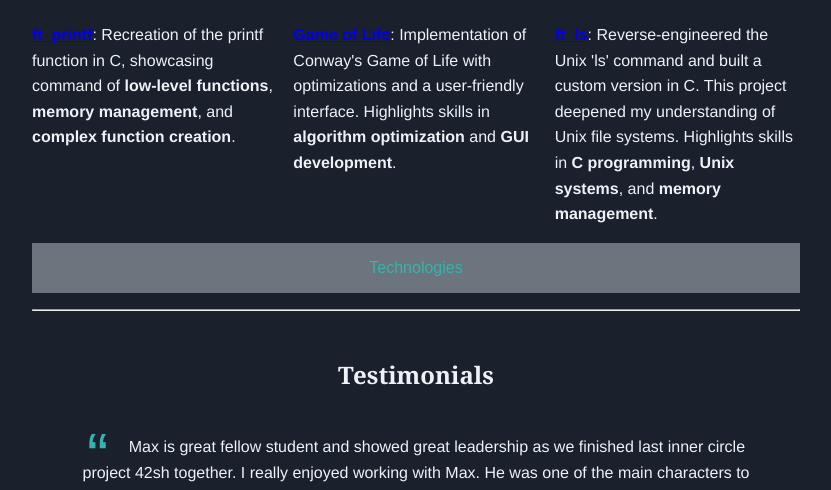
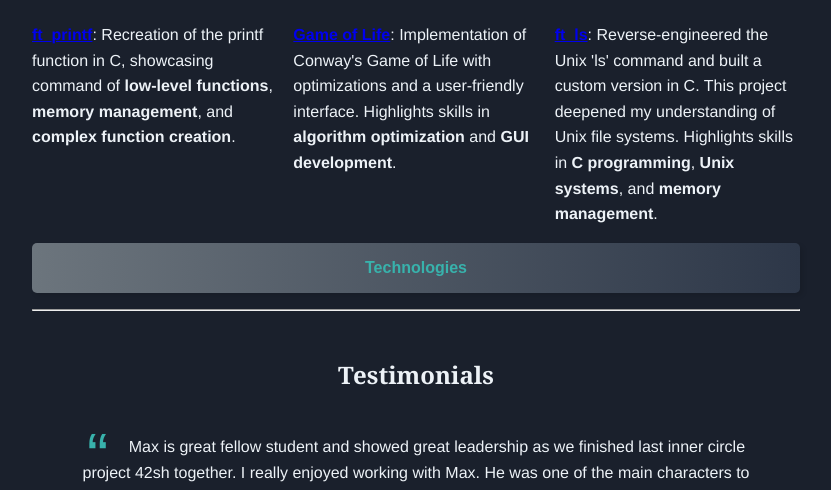
Before and after one commit to maxrantil/maxrantil.github.io, a PHP site: page / in a window 1280 px wide. Shown: the part 1973-2463 px from the top of the page, without its empty margins (224-1055 px from the left). Run offline with PHP 8.4, Linux system fonts and the light colour scheme; grey boxes are pictures that could not be loaded.

Commit message:
added cooler buttons for collapse

```diff
--- a/index.html
+++ b/index.html
@@ -179,7 +179,7 @@
 
         </div>
         <button type="button" class="collapsible">Technologies</button>
-        <div class="content">
+        <div class="collapsible-content content">
           <h3>Programming Languages:</h3>
           <p>
             <a href="https://en.wikipedia.org/wiki/C_(programming_language)" class="link-external"
@@ -451,8 +451,7 @@
           </p>
 
           <button type="button" class="collapsible" aria-expanded="false">Soft Skills</button>
-          <div class="content">
-            <h2 aria-labelledby="soft-skills-content">Soft Skills</h2>
+          <div class="collapsible-content content">
             <ul>
               <li>
                 <strong>Endurance and Resilience</strong>:
--- a/styles.css
+++ b/styles.css
@@ -1,20 +1,15 @@
 :root {
-  --color-bg-variant: #1A202C;
+  --color-bg: #1A202C;
   --color-primary: #2D3748;
   --color-font: #EDF2F7;
   --color-link: #38B2AC;
   --color-link-hover: #389697;
   --color-link-focus: #2C7A7B;
   --font-size-base: 1rem;
-  /* 16px */
   --font-size-large: 2rem;
-  /* 32px */
   --font-size-small: 0.75rem;
-  /* 12px */
   --padding-base: 1rem;
-  /* 16px */
   --max-width-large: 47.5rem;
-  /* 760px */
   --primary-font: 'Helvetica Neue', sans-serif;
   --secondary-font: 'Georgia', serif;
 }
@@ -36,7 +31,7 @@ body {
   justify-content: center;
   align-items: center;
   font-family: var(--primary-font);
-  background-color: var(--color-bg-variant);
+  background-color: var(--color-bg);
   color: var(--color-font);
   line-height: 1.6;
   width: 100%;
@@ -126,7 +121,7 @@ nav {
     height: 30%;
     min-height: 130px;
     min-width: 200px;
-    background-color: var(--color-bg-variant);
+    background-color: var(--color-bg);
     flex-direction: column;
     clip-path: circle(0 at 90% -10%);
     transition: all 1s ease-out;
@@ -181,7 +176,7 @@ ul {
 }
 
 .collapsible {
-  background-color: #6c757d;
+  background: linear-gradient(to right, #6c757d 0%, var(--color-primary) 100%);
   color: var(--color-link);
   text-decoration: none;
   cursor: pointer;
@@ -190,26 +185,76 @@ ul {
   border: none;
   text-align: center;
   font-size: 1em;
-  transition: background-color 0.3s ease;
+  transition: all 0.3s ease;
   margin-bottom: 0.5em;
+  box-shadow: 3px 3px 5px rgba(0, 0, 0, 0.1);
+  border-radius: 5px;
+  padding: 10px 15px;
+  font-weight: 600;
 }
 
 .collapsible:hover,
 .collapsible:focus {
-  background-color: var(--color-primary);
-  transition: background-color 0.3s ease;
+  background: linear-gradient(to right, var(--color-primary) 0%, #3c3c3c 100%);
+  color: var(--color-font);
+  box-shadow: 2px 2px 10px rgba(0, 0, 0, 0.2);
   outline: none;
 }
 
 .collapsible.active {
+  background: linear-gradient(to right, var(--color-primary) 0%, #3c3c3c 100%);
+  color: var(--color-font);
+}
+
+.collapsible-content {
+  padding: var(--padding-base);
   background-color: var(--color-primary);
+  color: var(--color-font);
+  border-radius: 5px;
+  box-shadow: 2px 2px 5px rgba(0, 0, 0, 0.1);
+  transition: max-height 0.2s ease-out;
+  overflow: hidden;
+  font-family: var(--primary-font);
+}
+
+.collapsible-content h2 {
+  font-size: var(--font-size-large);
+  color: var(--color-link);
+  margin-bottom: 10px;
+}
+
+.collapsible-content h3 {
+  font-size: var(--font-size-base);
+  color: var(--color-link-hover);
+  margin-bottom: 10px;
+}
+
+.collapsible-content p {
+  font-size: var(--font-size-base);
+  line-height: 1.5em;
+  margin-bottom: 10px;
+}
+
+.collapsible-content ul {
+  list-style-type: square;
+  margin-left: 20px;
+}
+
+.collapsible-content li {
+  margin-bottom: 5px;
+  font-size: var(--font-size-base);
+}
+
+.collapsible-content img {
+  max-width: 100%;
+  height: auto;
 }
 
 .content {
   padding: 0;
   overflow: hidden;
   transition: max-height 0.2s ease-out;
-  background-color: #343a40;
+  background-color: var(--color-primary);
   max-height: 0;
   color: var(--color-font);
 }
@@ -345,3 +390,6 @@ blockquote footer {
     padding: 0 calc(var(--padding-base) * 4);
   }
 }
+
+
+/* HERE WE TRY THE NEW CSS!!! */
```
